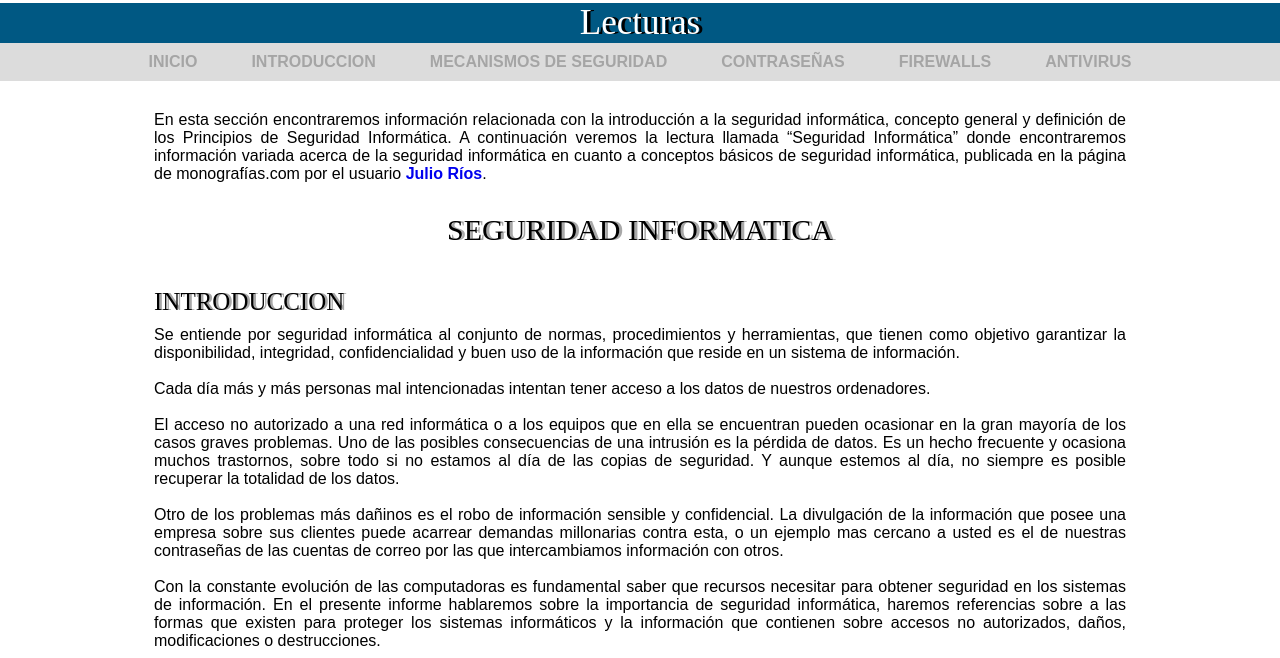
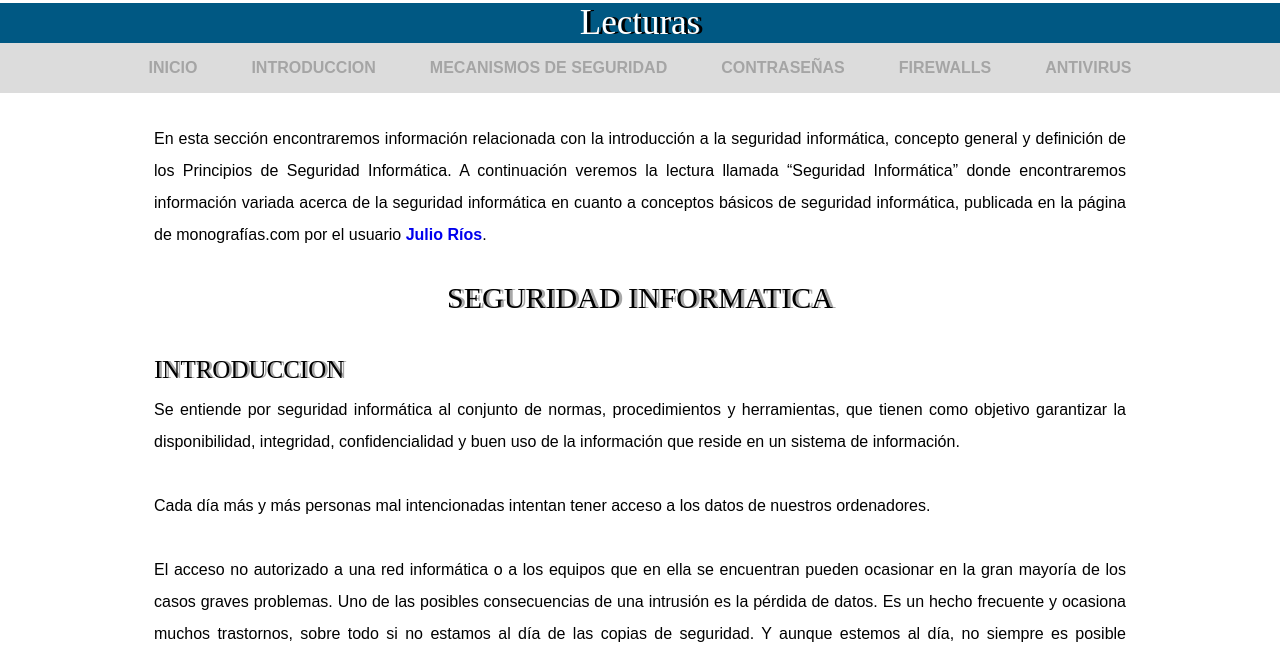
Before and after one commit to kevin-florez3382/OVI_SEGURIDA_INFORMATICA, a plain HTML site: page lecturas.html in a window 1280 px wide. Shown: the part 70-728 px from the top of the page. Drawn offline with Linux system fonts and the light colour scheme.

Commit message:
commit7
commit7

```diff
--- a/autor.css
+++ b/autor.css
@@ -63,6 +63,7 @@ background: #fff;
 .textos
 {
 padding: ;
+line-height: 2em;
 font-size: 16px;
 font-family: arial;
 text-align: justify;
--- a/estilo.css
+++ b/estilo.css
@@ -201,6 +201,7 @@ h2
 
 #charla
 	{
+	line-height: 2em;
 	font-size: 16px;
 	text-align: justify;
 	font-family: arial;
--- a/lecturas.css
+++ b/lecturas.css
@@ -61,6 +61,7 @@ background: #fff;
 
 #presentacion
 {
+line-height: 2em;
 padding: 30px 90px;
 margin-left: auto;
 margin-right: auto;
@@ -93,6 +94,7 @@ text-shadow: 0.1em 0.0em 0.01em #A8A8A8
 }
 .textos
 {
+line-height: 2em;
 padding: 5px 90px;
 font-size: 16px;
 font-family: arial;
@@ -100,6 +102,7 @@ text-align: justify;
 }
 li
 {
+line-height: 2em;
 padding: 1px 90px;
 font-size: 15px;
 font-family: arial;
```
Also changed, not shown: Antivirus.html (+1 -0 lines), SEGURIDAD.png.
